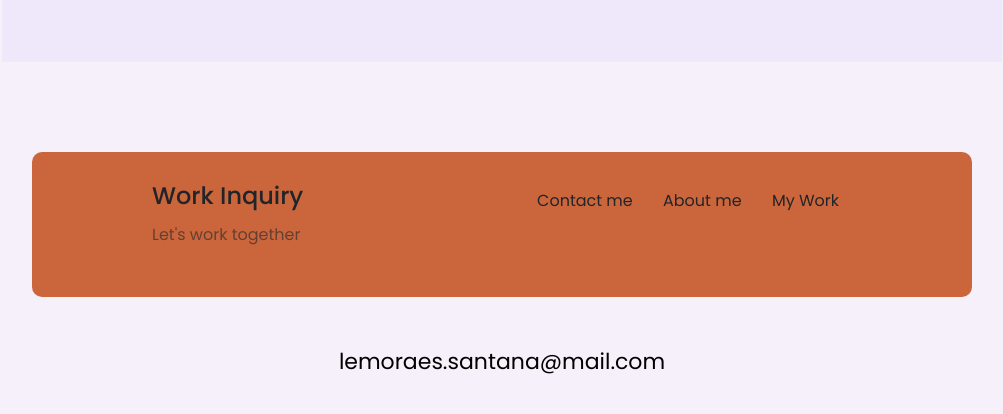
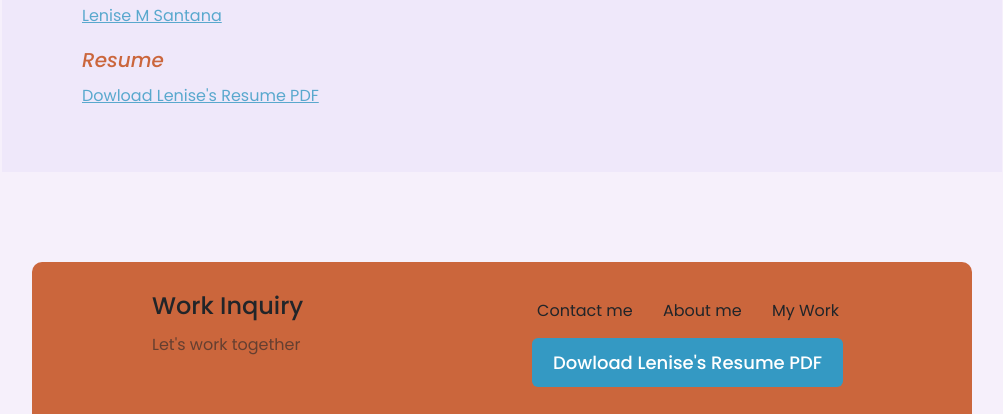
Before and after one commit to Lemoraess/portidale, a plain HTML site: page contact.html in a window 1280 px wide. Shown: the part 630-1044 px from the top of the page, without its empty margins (138-1141 px from the left). Drawn offline with nearby package versions, Linux system fonts and the light colour scheme.

Commit message:
Adjustments on footer, fixed the navbar and added the resume pdf to dowload

```diff
--- a/contact.html
+++ b/contact.html
@@ -59,7 +59,11 @@
                 <h3><em>Linkedin</em></h3>
                 <p> <a href="https://www.linkedin.com/in/lenise-m-santana-72b824311/"
                         title="Access Lenise's linkedin page" target="_blank" rel="noopener">Lenise M Santana</a> </p>
-
+                <h3><em>Resume</em></h3>
+                <p>
+                    <a href="resumeLe.pdf" class="email-link" download>Dowload
+                        Lenise's Resume PDF</a>
+                </p>
         </section>
 
         <section>
@@ -70,9 +74,13 @@
                         <p class="text-muted">Let's work together</p>
                     </div>
                     <div>
-                        <a href="contact.html" class="btn btn-portifolio">Contact me</a>
-                        <a href="about.html" class="btn btn-portifolio">About me</a>
-                        <a href="work.html" class="btn btn-portifolio">My Work</a>
+                        <div>
+                            <a href="contact.html" class="btn btn-portifolio">Contact me</a>
+                            <a href="about.html" class="btn btn-portifolio">About me</a>
+                            <a href="work.html" class="btn btn-portifolio">My Work</a>
+                        </div>
+                        <div><a href="resumeLe.pdf" class="btn btn-violet m-2" download>Dowload
+                                Lenise's Resume PDF</a></div>
                     </div>
                 </div>
                 <div class="d-flex justify-content-center mb-5">
--- a/style.css
+++ b/style.css
@@ -113,6 +113,7 @@ footer .social-links a {
 .containerBody {
   max-width: 1000px;
   margin: 0 auto;
+  margin-top: 30px;
   background-color: var(--background-color);
 }
 
@@ -161,7 +162,6 @@ footer .social-links a {
   font-size: 18px;
   font-weight: 500;
   color: white;
-  margin: 50px;
 }
 
 .btn-light {
```
Also changed, not shown: about.html (+7 -3 lines), index.html (+9 -5 lines), work.html (+7 -3 lines), 2 other files.
